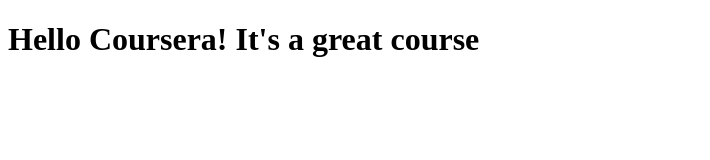
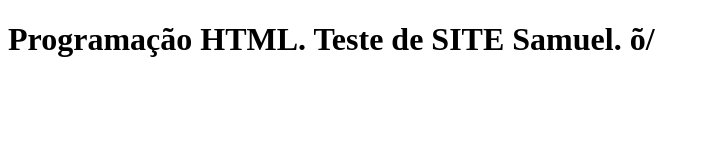
Before and after one commit to SHunsche/coursera-test, a plain HTML site: page site/index.html in a window 1280 px wide. Shown: the whole page, without its empty margins (0-710 px from the left). Drawn offline with Linux system fonts and the light colour scheme.

Commit message:
alteracao

```diff
--- a/site/index.html
+++ b/site/index.html
@@ -4,6 +4,6 @@
 	<title>Hello Coursera</title>
 </head>
 <body>
-<h1> Hello Coursera! It's a great course</h1>
+<h1> Programação HTML. Teste de SITE Samuel. õ/ </h1>
 </body>
 </html>
```
